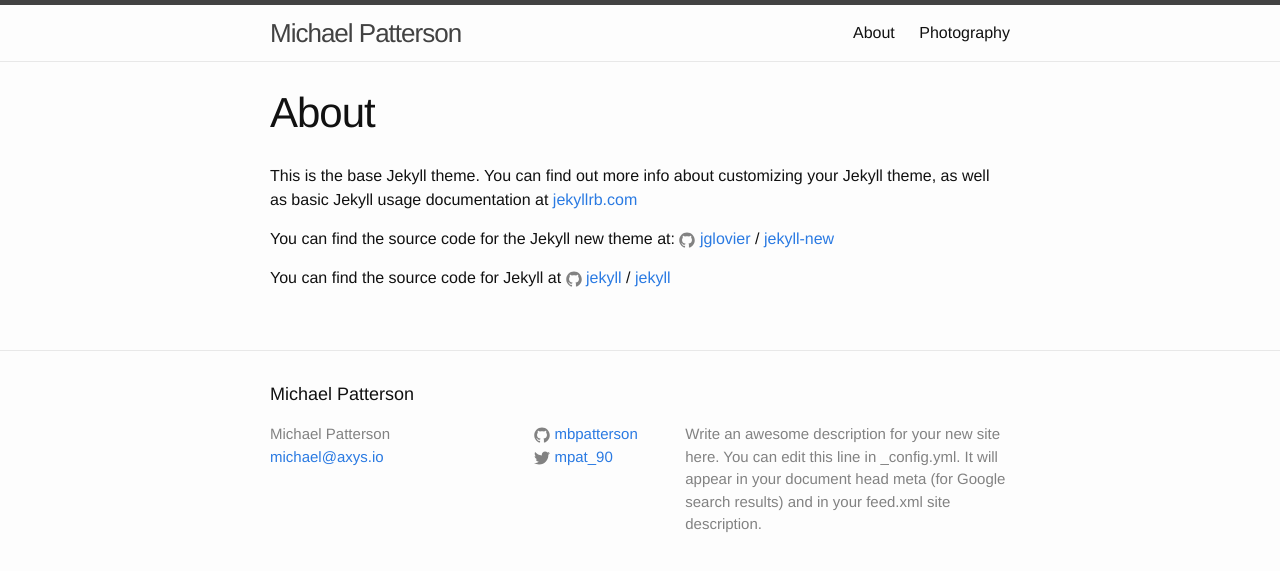
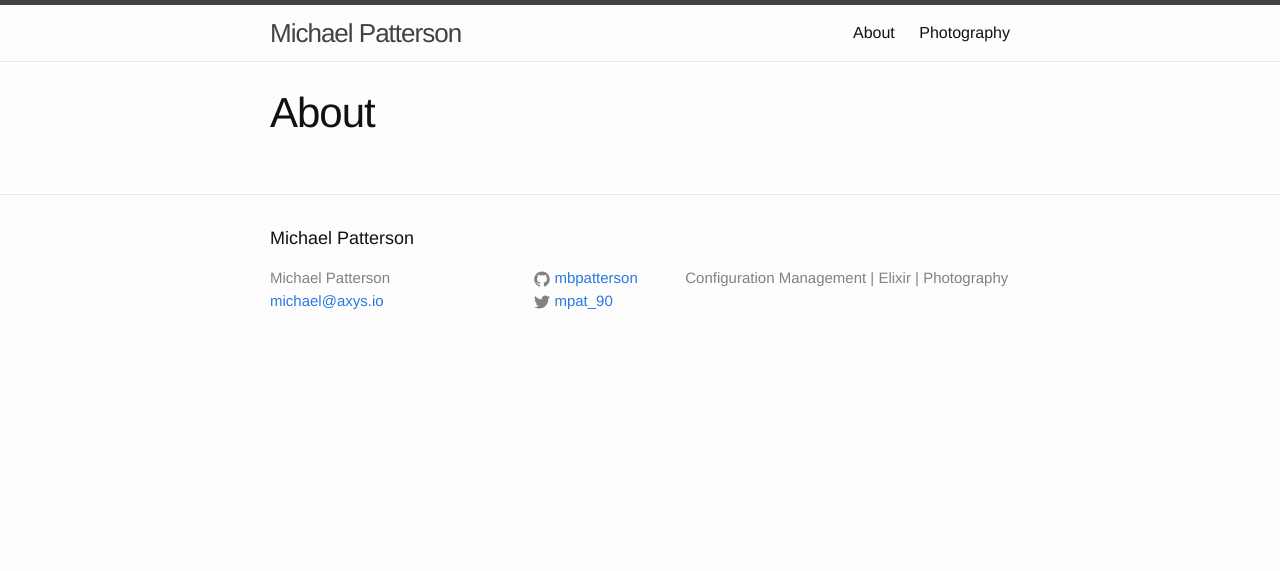
Before and after one commit to mbpatterson/blog, a Jekyll site: the page built from about.md, in a window 1280 px wide. Shown: the top 571 px of the page. Built offline with Jekyll 4.4.1, drawn with Linux system fonts in a browser that asks for light colours.

Commit message:
updated description

```diff
--- a/_config.yml
+++ b/_config.yml
@@ -8,10 +8,7 @@
 # Site settings
 title: Michael Patterson
 email: michael@axys.io
-description: > # this means to ignore newlines until "baseurl:"
-  Write an awesome description for your new site here. You can edit this
-  line in _config.yml. It will appear in your document head meta (for
-  Google search results) and in your feed.xml site description.
+description: Configuration Management | Elixir | Photography
 baseurl: "" # the subpath of your site, e.g. /blog
 url: "http://michaelpatterson.me" # the base hostname & protocol for your site
 twitter_username: mpat_90
--- a/about.md
+++ b/about.md
@@ -3,13 +3,3 @@ layout: page
 title: About
 permalink: /about/
 ---
-
-This is the base Jekyll theme. You can find out more info about customizing your Jekyll theme, as well as basic Jekyll usage documentation at [jekyllrb.com](http://jekyllrb.com/)
-
-You can find the source code for the Jekyll new theme at:
-{% include icon-github.html username="jglovier" %} /
-[jekyll-new](https://github.com/jglovier/jekyll-new)
-
-You can find the source code for Jekyll at
-{% include icon-github.html username="jekyll" %} /
-[jekyll](https://github.com/jekyll/jekyll)
--- a/photography/index.html
+++ b/photography/index.html
@@ -3,3 +3,4 @@ layout: page
 title: Photography
 permalink: /photography/
 ---
+<h2>Examples</h2>
```
